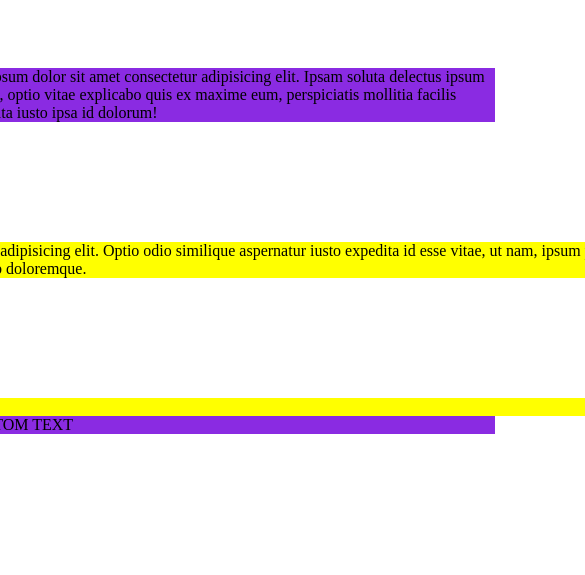
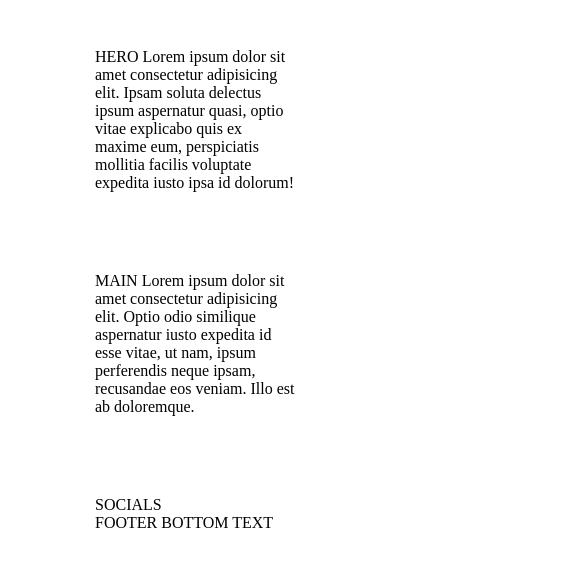
Before and after one commit to Natalike/45grupe_Coming-Soon, a website: page index.html in a window 390 px wide. Shown: the top 575 px of the page, 585 px wide, since content can reach past the window. Drawn offline with Linux system fonts and the light colour scheme.

Commit message:
layout teksto plotis

```diff
--- a/css/base/layout.css
+++ b/css/base/layout.css
@@ -5,11 +5,42 @@
 .row {
     width: 1000px;
     margin: 0 calc((100% - 1000px) / 2);
-    background-color: yellow;
 }
 
 .row-short {
     width: 600px;
     margin: 0 calc((100% - 600px) / 2);
-    background-color: blueviolet;
 }
+
+@media (max-width: 1100px) {
+    .row {
+        width: 800px;
+        margin: 0 calc((100% - 800px) / 2);
+    }
+}
+
+@media (max-width: 900px) {
+    .row {
+        width: 600px;
+        margin: 0 calc((100% - 600px) / 2);
+    }
+}
+
+@media (max-width: 700px) {
+    .row,
+    .row-short {
+        width: 400px;
+        margin: 0 calc((100% - 400px) / 2);
+    }
+}
+
+@media (max-width: 500px) {
+    .container {
+        padding: 40px 15px;
+    }
+    .row,
+    .row-short {
+        width: 200px;
+        margin: 0 calc((100% - 200px) / 2);
+    }
+}
```
